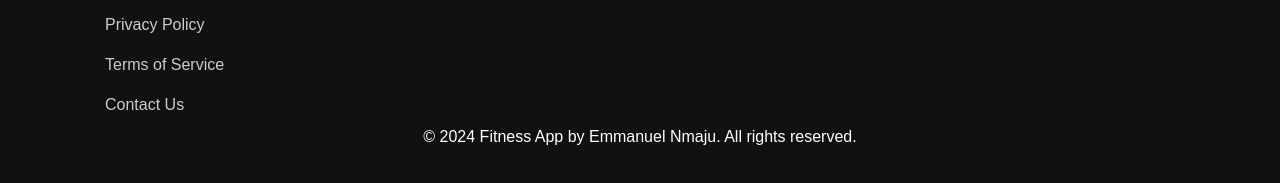
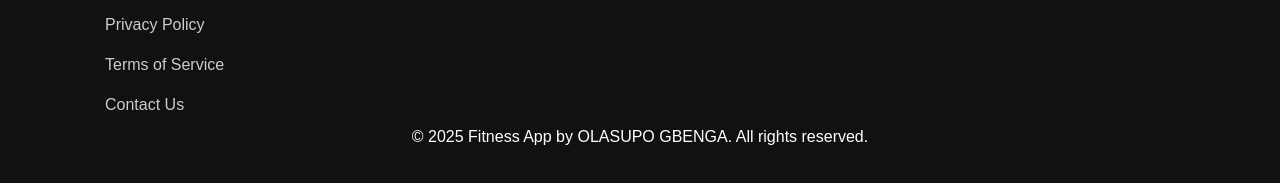
Before and after one commit to Opti-mide/fitness-app, a plain HTML site: page index.html in a window 1280 px wide. Shown: the part 3395-3578 px from the top of the page. Drawn offline with Linux system fonts and the light colour scheme.

Commit message:
Update index.html
Personalized

```diff
--- a/index.html
+++ b/index.html
@@ -244,7 +244,7 @@
                 </ul>
             </div>
             <div class="footer-text text-center">
-                <p>© 2024 Fitness App by Emmanuel Nmaju.
+                <p>© 2025 Fitness App by OLASUPO GBENGA.
                     All rights reserved.
                 </p>
             </div>
```
Lines whose indentation alone changed are shown as unchanged.
